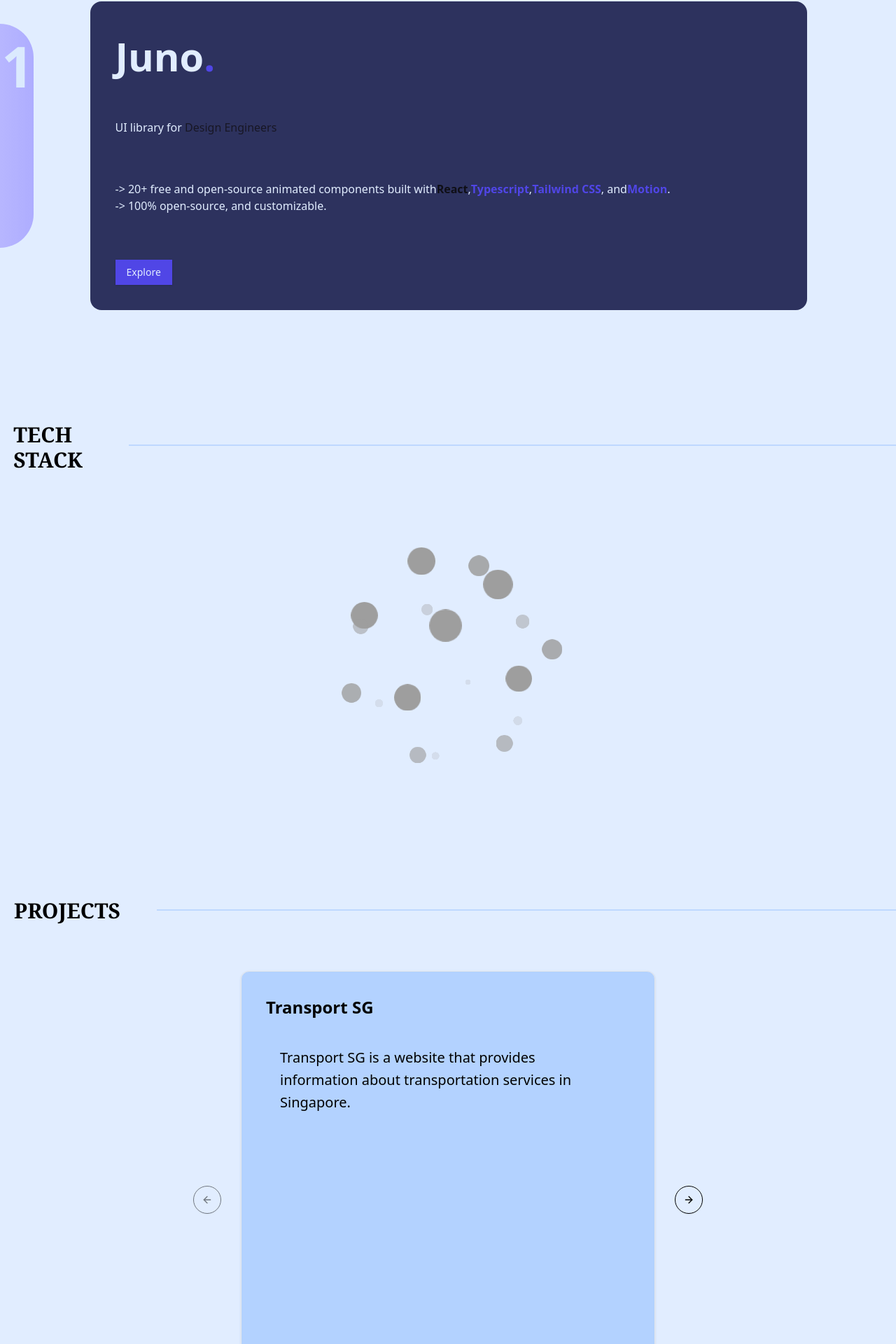
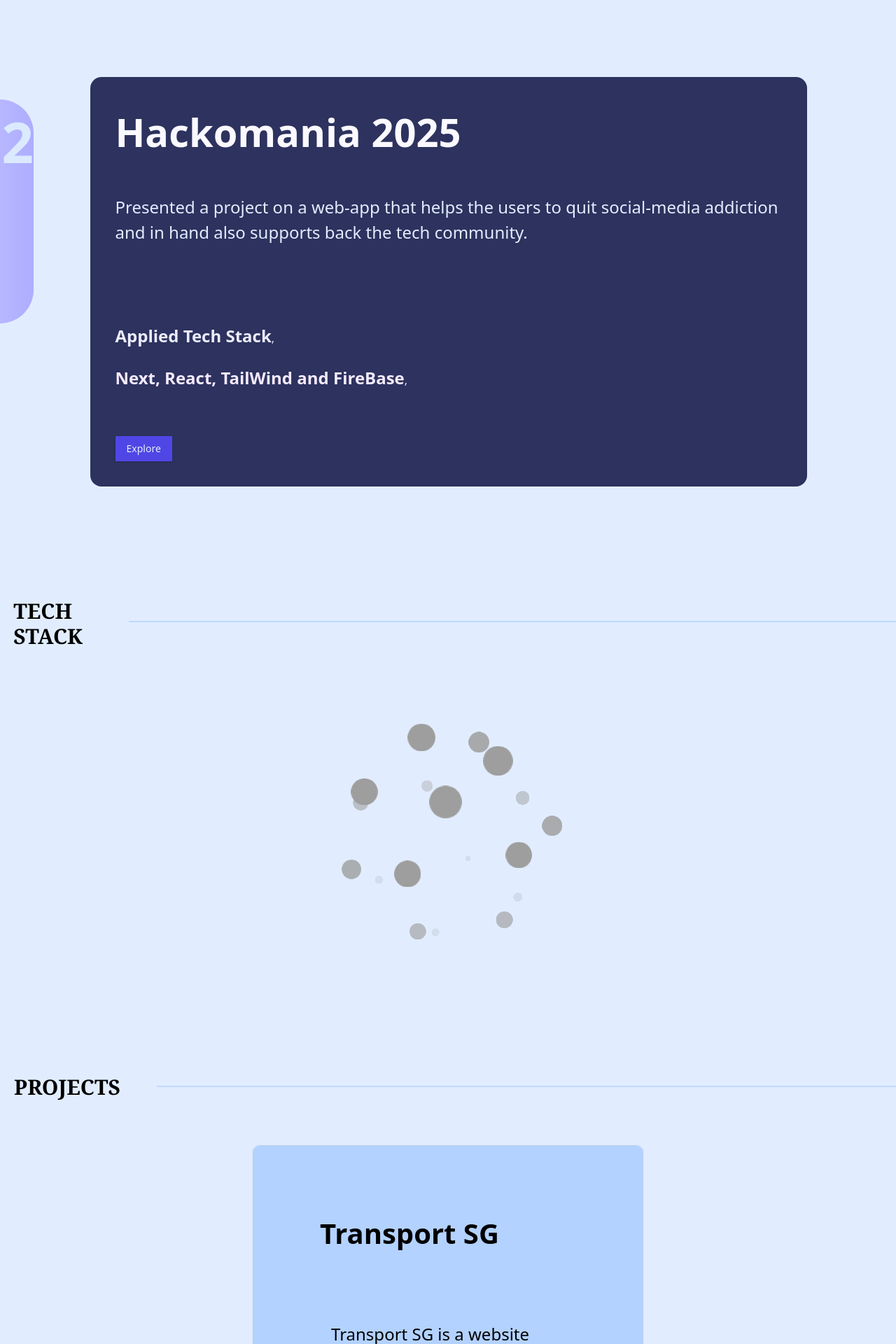
Before and after one commit to nann5an1/website5an1, a Next.js app: page / in a window 1280 px wide. Shown: the part 1920-3840 px from the top of the page at 70% size. Built offline with nearby package versions, Linux system fonts and the light colour scheme.

Commit message:
responsiveness_done

```diff
--- a/src/pages/Experience.tsx
+++ b/src/pages/Experience.tsx
@@ -2,38 +2,36 @@ import { Button } from "@/components/ui/button";
 import { BoxReveal } from "@/components/magicui/box-reveal";
 import { div } from "motion/react-client";
 
-function Experience() {
+
+function Experience ({title, index, about, lang}){
   return (
     <div>
         <div className="xs:mt-[3rem] md:mt-[10rem] absolute left-[-7rem] xs:w-[10rem] xs:h-[5rem] md:w-[10rem] md:h-[20rem] rounded-[3rem] bg-gradient-to-r from-[#cdccff] to-[#aeadff] -z-10">
-            <h3 className="xs:text-[3rem] md:text-[5rem] text-blue-100 font-bold text-end">1</h3>
+            <h3 className="xs:text-[3rem] md:text-[5rem] text-blue-100 font-bold text-end">{index}</h3>
         </div>
         <div className="flex justify-center mt-32 text-[#e1edff]">
         <div className="ml-[1px] size-full xs:max-w-sm md:max-w-xl lg:max-w-5xl items-center justify-center overflow-hidden bg-[#2d325e] p-4 rounded-2xl">
         <BoxReveal  boxColor={"#5046e6"} duration={0.5}>
-            <p className="text-[3.5rem] font-semibold">
-            Juno<span className="text-[#5046e6]">.</span>
+            <p className="xs:text-[2.5rem] md:text-[3.5rem] font-semibold">
+            <span className="text-[#faf9ff]">{title}</span>
             </p>
         </BoxReveal>
 
         <BoxReveal boxColor={"#5046e6"} duration={0.5}>
-            <h2 className="mt-[.5rem] text-[1rem]">
-            UI library for{" "}
-            <span className="text-[#181725]">Design Engineers</span>
+            <h2 className="xs:text-[1.2rem] md:text-[1.5rem] mt-[.5rem] text-[1rem]">
+            {about}
             </h2>
         </BoxReveal>
 
         <BoxReveal boxColor={"#5046e6"} duration={0.5}>
             <div className="mt-6">
             <p>
-                -&gt; 20+ free and open-source animated components built with
-                <span className="font-semibold text-[#0f0f16]">React</span>,
-                <span className="font-semibold text-[#5046e6]">Typescript</span>,
-                <span className="font-semibold text-[#5046e6]">Tailwind CSS</span>,
-                and
-                <span className="font-semibold text-[#5046e6]">Motion</span>
-                . <br />
-                -&gt; 100% open-source, and customizable. <br />
+                <br /><br />
+                <span className="xs:text-[1.2rem] md:text-[1.5rem] font-bold text-[#ececff]">Applied Tech Stack</span>,
+                <br /><br />
+                <span className="xs:text-[1rem] md:text-[1.5rem] font-semibold text-[#f4eaff]">{lang}</span>,
+                <br />
+
             </p>
             </div>
         </BoxReveal>
--- a/src/pages/Projects.tsx
+++ b/src/pages/Projects.tsx
@@ -44,25 +44,24 @@ function Projects() {
             <div className="bg-[#bed8ff] ml-1 w-full h-[2px] mt-4"></div>
         </div>
         <div className="mt-16 flex justify-center px-4 sm:px-6 md:px-8">
-            <Carousel className="w-full max-w-[250px] sm:max-w-[350px] md:max-w-[400px] lg:max-w-[600px]">
+            <Carousel className="w-full xs:max-h-[30rem] xs:max-w-[15rem] sm:max-w-[22rem] md:max-w-[30rem] lg:max-w-[35rem]">
               <div className="flex justify-center">
                 <CarouselContent>
                       {Array.from({ length: 5 }).map((_, index) => (
                       <CarouselItem key={index}>
-                          <div className="p-1">
+                          <div>
                           <Card className="bg-[#b3d2ff]">
-                              <CardContent className="flex aspect-square justify-start xs:p-[20px] sm:p-[25px] md:p-[30px] lg:p-[35px]">
-                              <span className="sm:text-xl md:text-2xl font-semibold">
+                              <CardContent className="flex aspect-square justify-start  xs:mb-[4.5rem] xs:p-[2rem] sm:p-[1rem] md:p-[2rem] lg:p-[6rem]">
+                              <span className="xs:text-[1.4rem] sm:text-[2rem] md:text-[2.5rem] font-semibold">
                                   <h3>{projects[index].title}</h3>
-                                  <div className="sm:mt-[15px] md:mt-[20px] text-start sm:text-[18px] md:text-[20px] xs:p-[10px] sm:p-[15px] md:p-[20px] rounded-l font-light">
-                                    <div className="mb-3 sm:mb-6">
+                                  <div className="xs:mt-[1rem] sm:mt-[2rem] md:mt-[5rem] text-start sm:text-[18px] md:text-[20px] xs:p-[0.5rem] sm:p-[15px] md:p-[1rem] rounded-l font-light">
+                                    <div className="xs:text-[1.2rem] sm:text-[1.5rem] md:text-[1.5rem]">
                                       <p>{projects[index].about}</p>
                                     </div>
-
                                 </div>
                               </span>
                               </CardContent>
-                              <div className="flex justify-end xs:mb-[10px] xs:mr-[10px] md:mb-[20px] md:mr-[20px]">
+                              <div className="flex justify-end xs:mb-[10px] xs:mr-[10px] sm:mb-[1rem] sm:mr-[1rem] md:mb-[1rem] md:mr-[1rem]">
                                       <button className="border border-black rounded-full px-3 py-1 sm:px-4 sm:py-2 text-sm sm:text-base p-[10px]">Read More</button>
                               </div>
                           </Card>
--- a/src/pages/index.tsx
+++ b/src/pages/index.tsx
@@ -29,8 +29,8 @@ function index() {
       <Home />
       {/* <NextSection /> */}
       <ExperienceTitle />
-      <Experience/>
-      <Experience/>
+      <Experience title="EzRutin" index="1" about="A producitivity app that helps the users boost up daily routine" lang="Next, React, TailWind and FireBase"/>
+      <Experience title="Hackomania 2025" index="2" about="Presented a project on a web-app that helps the users to quit social-media addiction and in hand also supports back the tech community." lang="Next, React, TailWind and FireBase"/>
       {/* <NextSection /> */}
       <TechStack />
       <Projects />
```
